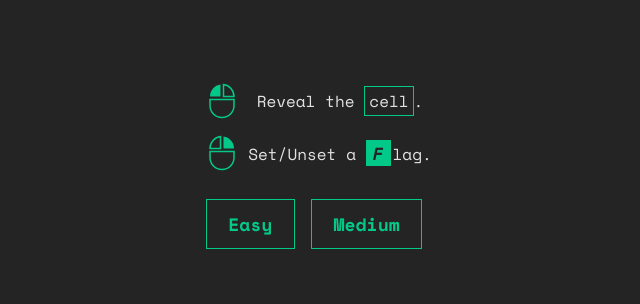
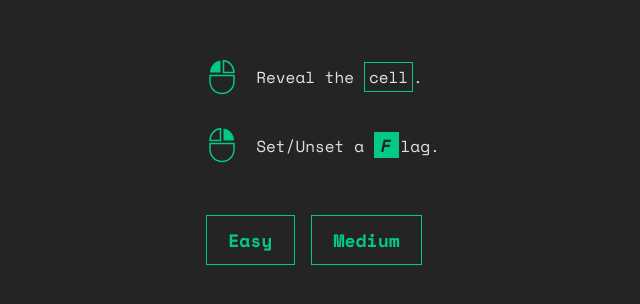
Before and after one commit to emilythedev/minesweeper-react-ts, a React (Vite) app: page / in a window 1280 px wide. Shown: the part 244-548 px from the top of the page, without its empty margins (326-966 px from the left). Built offline with nearby package versions, Linux system fonts and the light colour scheme.

Commit message:
update tutorial css

```diff
--- a/src/Tutorial.tsx
+++ b/src/Tutorial.tsx
@@ -8,7 +8,7 @@ const MouseIcon = styled(MouseSvg)<{$click: 'left' | 'right'}>`
   fill: none;
   stroke: ${props => props.theme.primary};
   stroke-width: 1px;
-  margin: 8px;
+  margin: 16px;
 
   ${(props) => {
     switch (props.$click) {
@@ -31,10 +31,11 @@ const MouseIcon = styled(MouseSvg)<{$click: 'left' | 'right'}>`
 `
 const TutorialContainer = styled.div`
   display: grid;
-  grid-template-columns: max-content auto;
+  grid-template-columns: max-content max-content;
   align-items: center;
+  text-align: left;
 
-  margin: 16px;
+  margin-bottom: 32px;
 `
 
 const CellOutline = styled.span`
```
